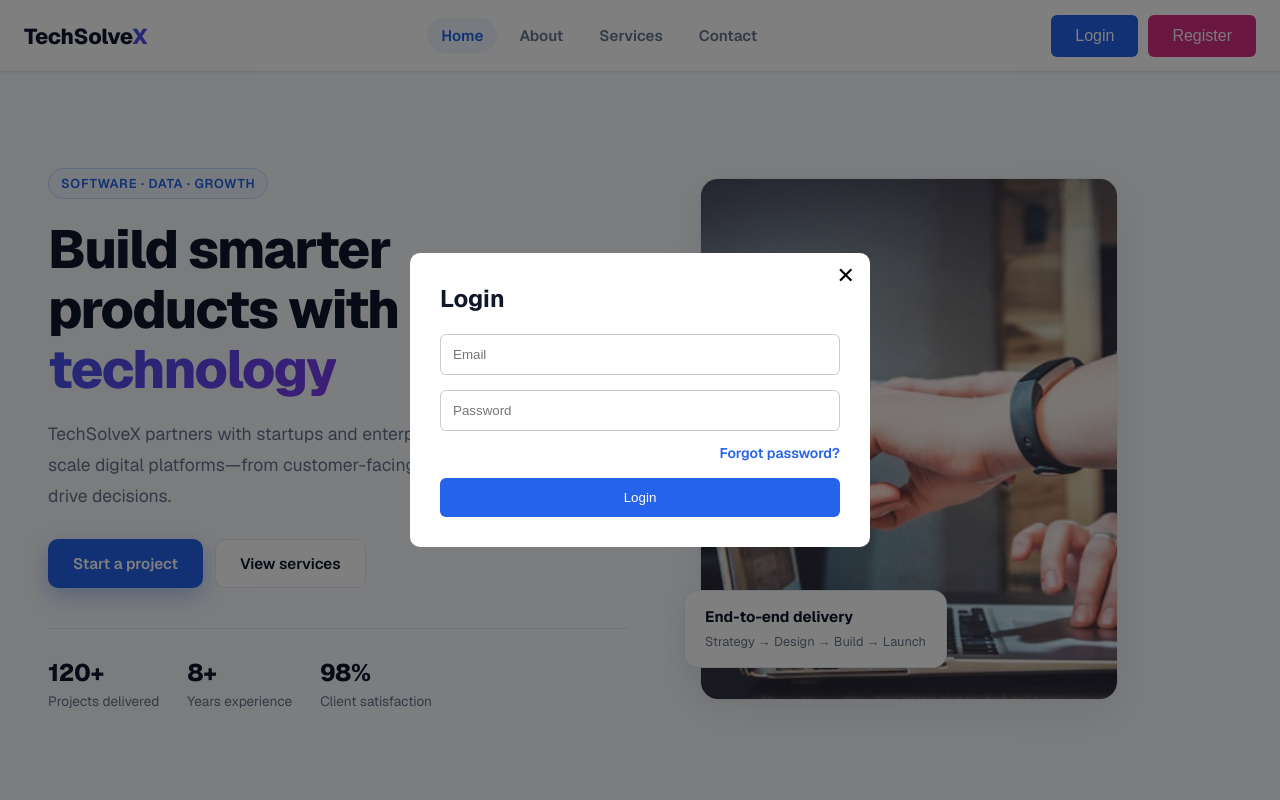
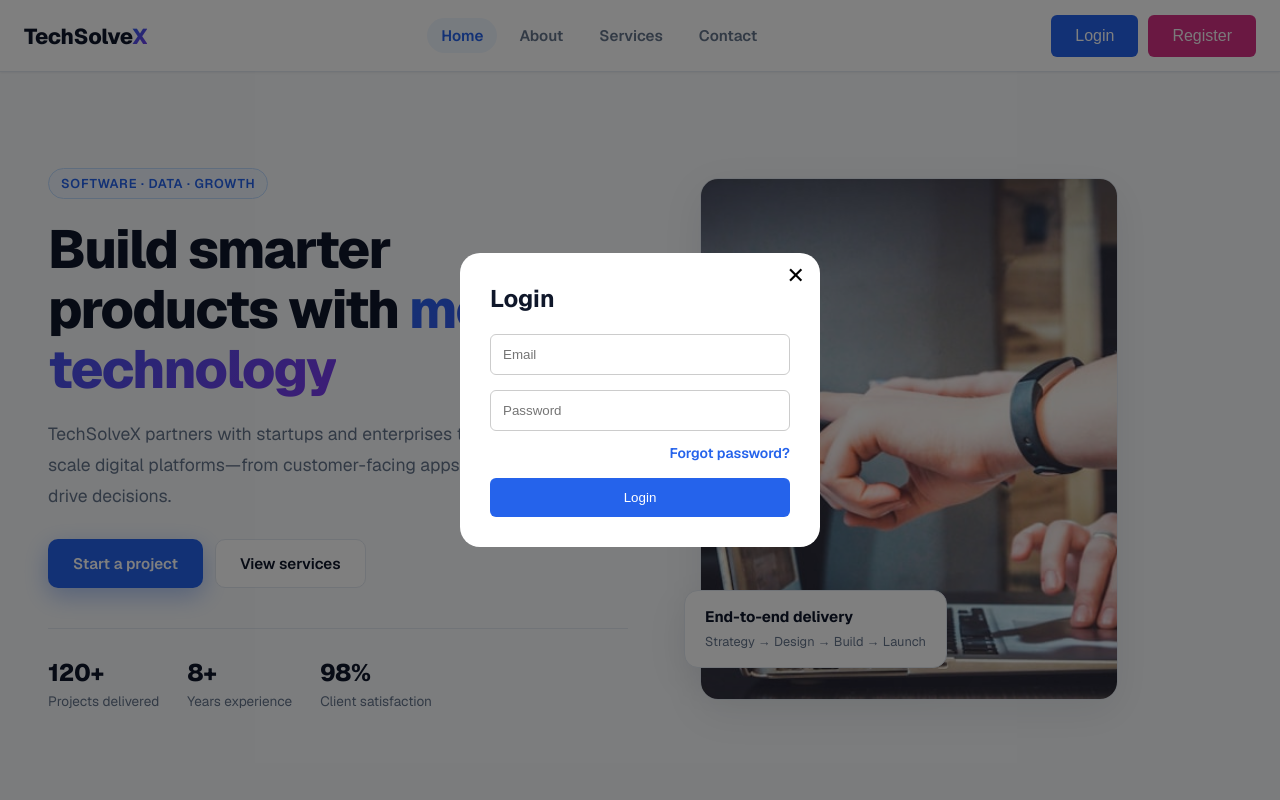
Before and after one commit to raihandc17/resulta, a Next.js app: page / in a window 1280 px wide. Both pictures are taken after a click on the button "Login". Shown: the top 800 px of the page. Built offline with nearby package versions, Linux system fonts and the light colour scheme; no server answers.

Commit message:
login modal width adjustment for android

```diff
--- a/src/components/LoginModal/LoginModal.module.css
+++ b/src/components/LoginModal/LoginModal.module.css
@@ -11,9 +11,9 @@
 }
 
 .modal {
-  width: 400px;
+  width: 300px;
   background: white;
-  border-radius: 10px;
+  border-radius: 20px;
   padding: 30px;
   position: relative;
 }
```
